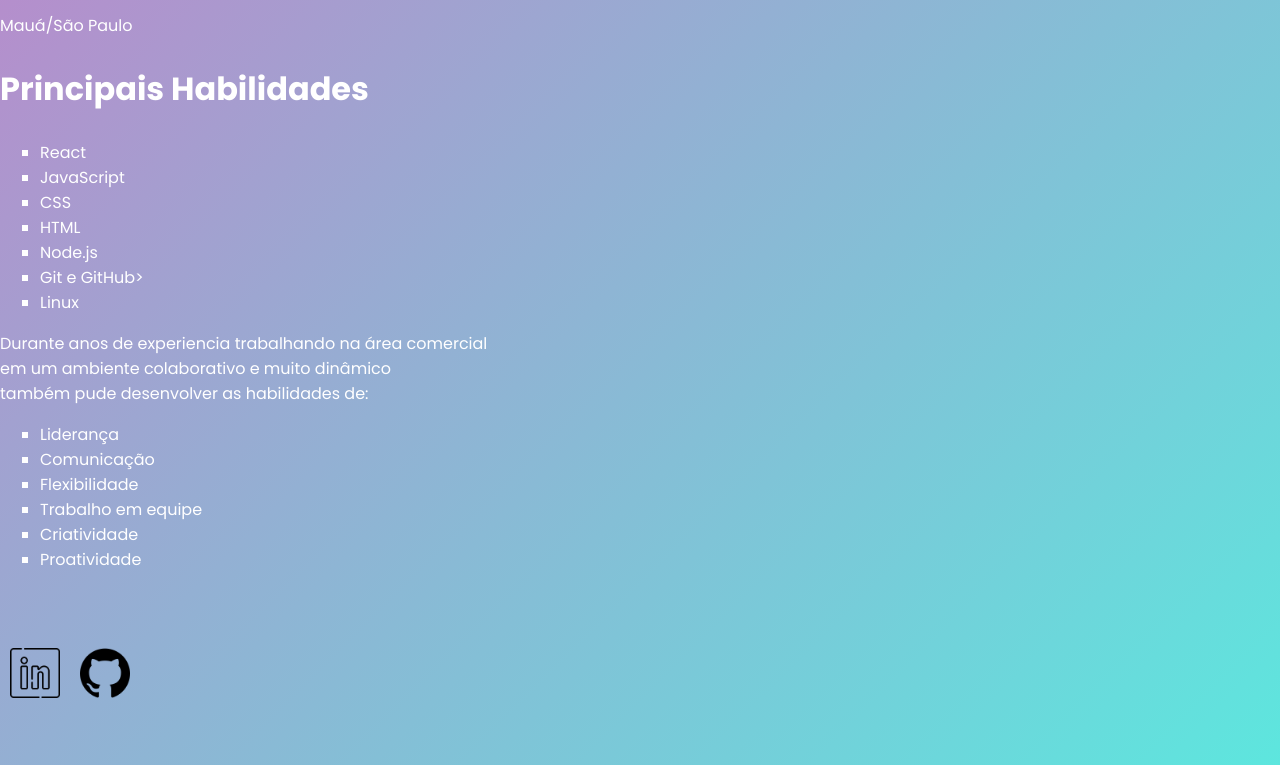
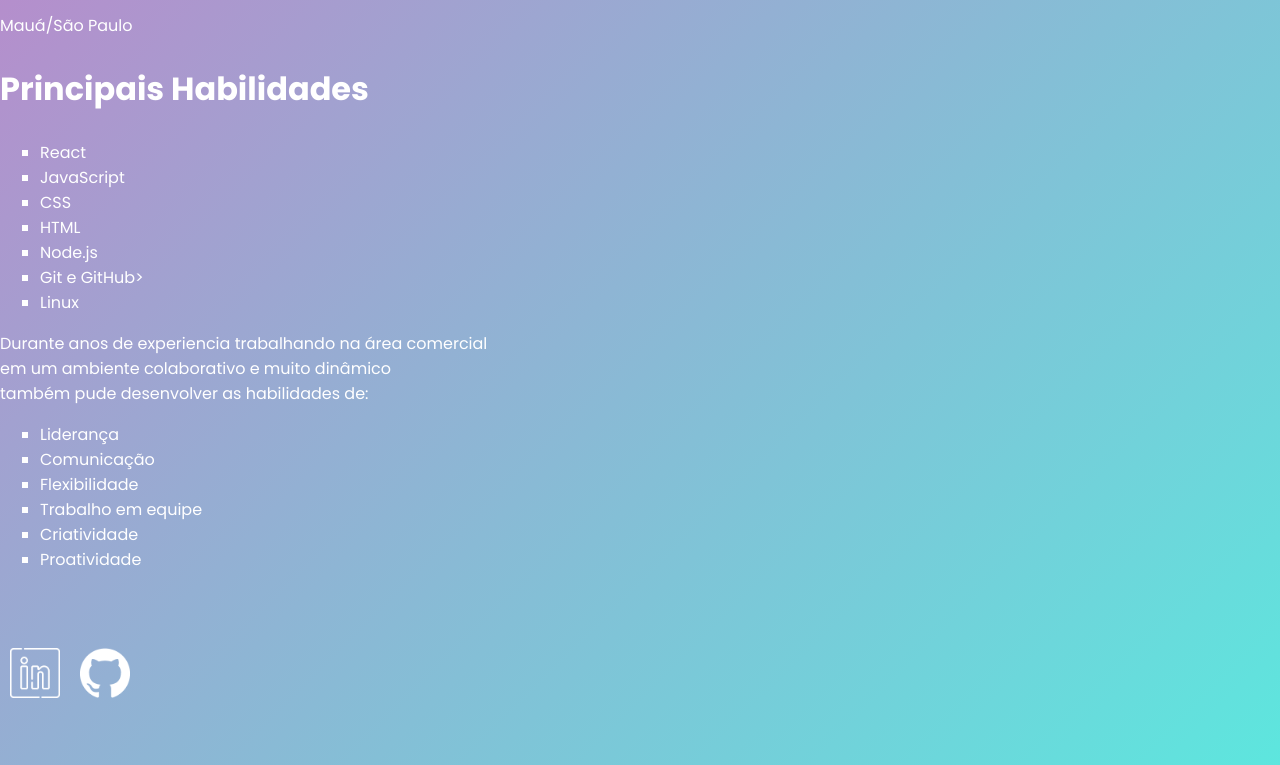
Before and after one commit to alexandremolive/PortfolioWebAlexandre, a plain HTML site: page index.html in a window 1280 px wide. Shown: the part 730-1495 px from the top of the page. Drawn offline with Linux system fonts and the light colour scheme.

Commit message:
Edicao das imagens das redes socias

```diff
--- a/index.html
+++ b/index.html
@@ -63,10 +63,10 @@
     <div class="social-media" id="social">
         <a href="https://www.linkedin.com/in/alexandremolive/" target="_blank">
 
-            <img class="social" src="/logotipo-do-linkedin.png" alt="icone LinkedIn">
+            <img class="social" src="/logotipo-do-linkedininvert.png" alt="icone LinkedIn">
         </a>
         <a href="https://github.com/alexandremolive" target="_blank">
-            <img class="social" src="/github (1).png" alt="icone github">
+            <img class="social" src="/githubinvert.png" alt="icone github">
         </a>
     </div>
 
```
Also changed, not shown: github (1).png (deleted), githubinvert.png (added), logotipo-do-linkedin.png (deleted), logotipo-do-linkedininvert.png (added).
